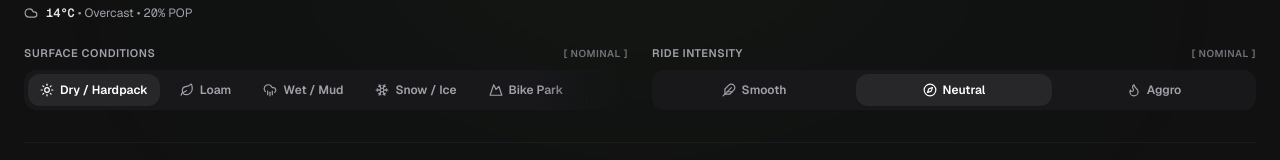
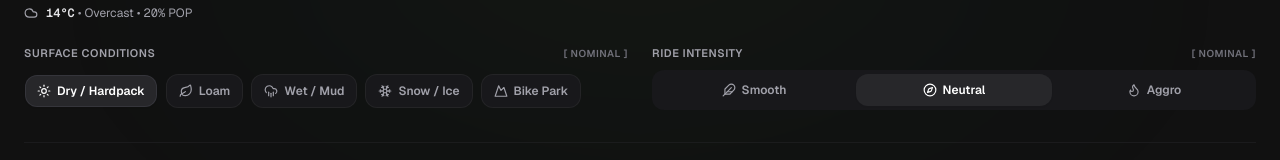
Before and after one commit to spencergill-dev/DialedEngine, a React (Vite) app: page / in a window 1280 px wide. Shown: the part 187-347 px from the top of the page. Built offline with nearby package versions, Linux system fonts and the light colour scheme; no server answers; the HTML template or start-up script is replaced by a standard one.

Commit message:
refactor: replace Surface Conditions horizontal scroll with flex wrap multi-line layout

```diff
--- a/src/components/setup/RideSetupView.tsx
+++ b/src/components/setup/RideSetupView.tsx
@@ -513,15 +513,7 @@ export function RideSetupView({
               </div>
             )}
 
-            <div
-              className="relative flex items-center overflow-x-auto gap-2 no-scrollbar px-1 py-1 pr-8 bg-zinc-900 rounded-xl w-full"
-              style={{
-                maskImage:
-                  "linear-gradient(to right, black 85%, transparent 100%)",
-                WebkitMaskImage:
-                  "linear-gradient(to right, black 85%, transparent 100%)",
-              }}
-            >
+            <div className="flex flex-wrap gap-2 pt-1">
               {surfacePresets.map((cond) => {
                 const isSelected = condition === cond.id;
                 const Icon = cond.icon;
@@ -531,26 +523,24 @@ export function RideSetupView({
                     key={cond.id}
                     type="button"
                     onClick={() => handleConditionSelect(cond.id)}
-                    className={`relative z-10 shrink-0 whitespace-nowrap py-2 px-3 text-xs font-sans font-semibold rounded-lg flex items-center justify-center gap-1.5 transition-colors ${
+                    className={`relative z-10 w-auto py-2 px-3 text-xs font-sans font-semibold rounded-lg flex items-center justify-center gap-1.5 transition-colors border ${
                       isSelected
-                        ? "text-white"
-                        : "text-zinc-400 hover:text-zinc-200"
+                        ? "text-white border-transparent"
+                        : "text-zinc-400 hover:text-zinc-200 bg-zinc-900 hover:bg-zinc-800/80 border-zinc-800/80"
                     }`}
                   >
                     {isSelected && (
                       <motion.div
                         layoutId={`active-condition-pill-${bikeDiscipline}`}
-                        className="absolute inset-0 bg-zinc-800 rounded-lg shadow-sm -z-10"
+                        className="absolute inset-0 bg-zinc-800 rounded-lg shadow-sm -z-10 border border-zinc-700/60"
                         transition={{ type: "spring", stiffness: 450, damping: 32 }}
                       />
                     )}
                     <Icon className="w-3.5 h-3.5 shrink-0" />
-                    <span className="shrink-0 whitespace-nowrap">{cond.label}</span>
+                    <span>{cond.label}</span>
                   </button>
                 );
               })}
-              {/* Scroll End-Padding Spacer */}
-              <div className="shrink-0 w-6 h-1 pointer-events-none" aria-hidden="true" />
             </div>
           </div>
 
```
